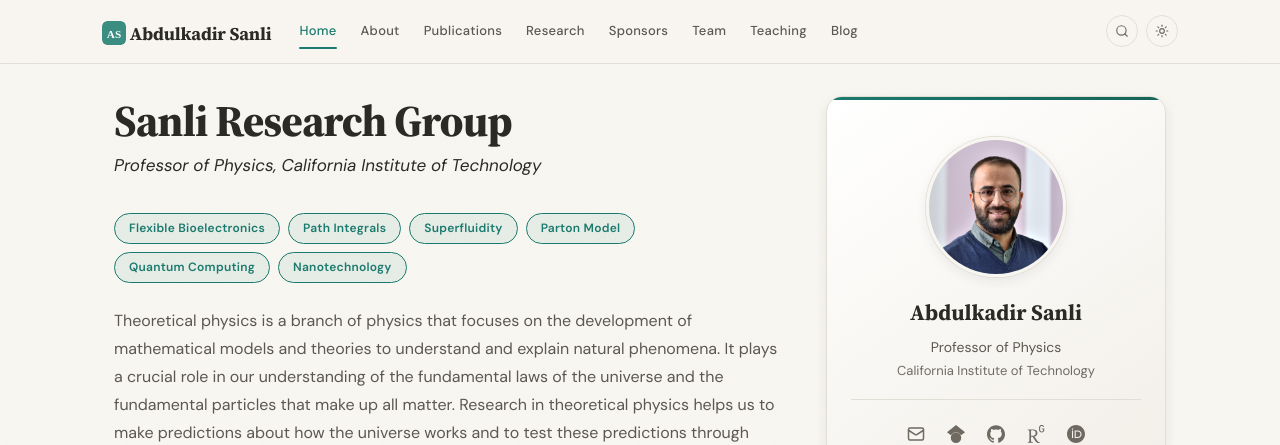
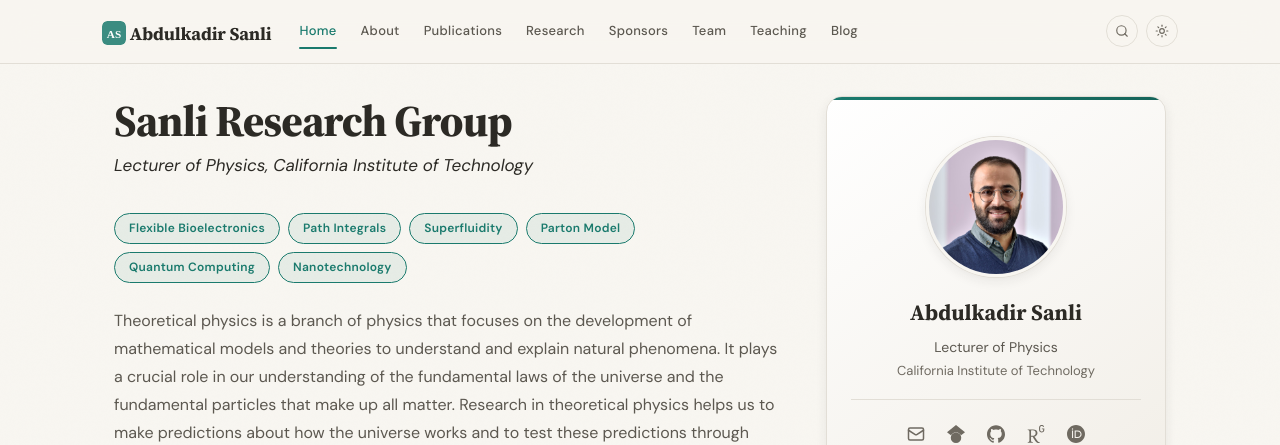
Before and after one commit to prfdrsnl/sanliresearch.github.io, a Jekyll site: the page built from _pages/home.md, in a window 1280 px wide and 1400 px high. Shown: the top 445 px of the window. Built offline with Jekyll 4.4.1, drawn with Linux system fonts in a browser that asks for light colours; some of the changed text lies outside the part shown.

Commit message:
Update _config.yml

```diff
--- a/_config.yml
+++ b/_config.yml
@@ -2,7 +2,7 @@
 # STEP 1: Your Identity (required)
 # ============================================================
 name: "Abdulkadir Sanli"
-title: "Professor of Physics"
+title: "Lecturer of Physics"
 institution: "California Institute of Technology"
 email: richard@university.edu
 photo: sanli.jpeg  # place your photo in images/
```
